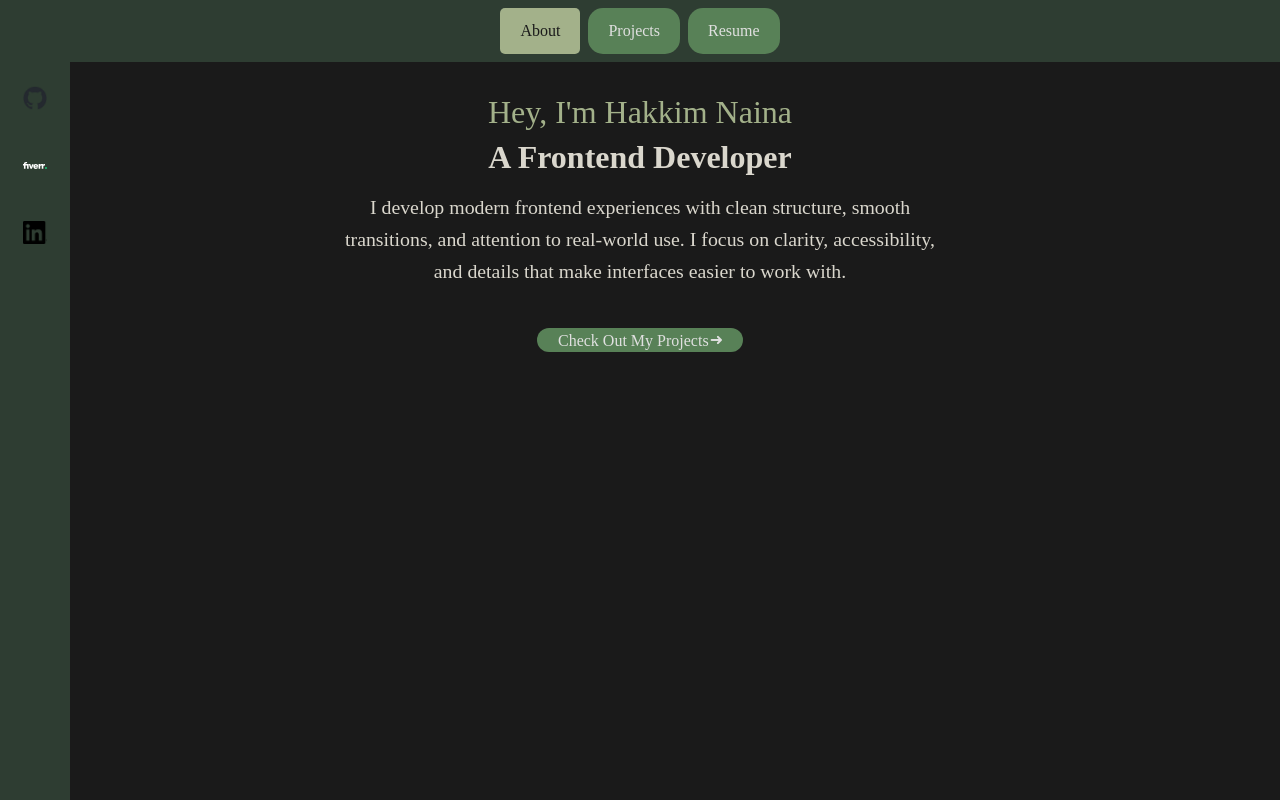
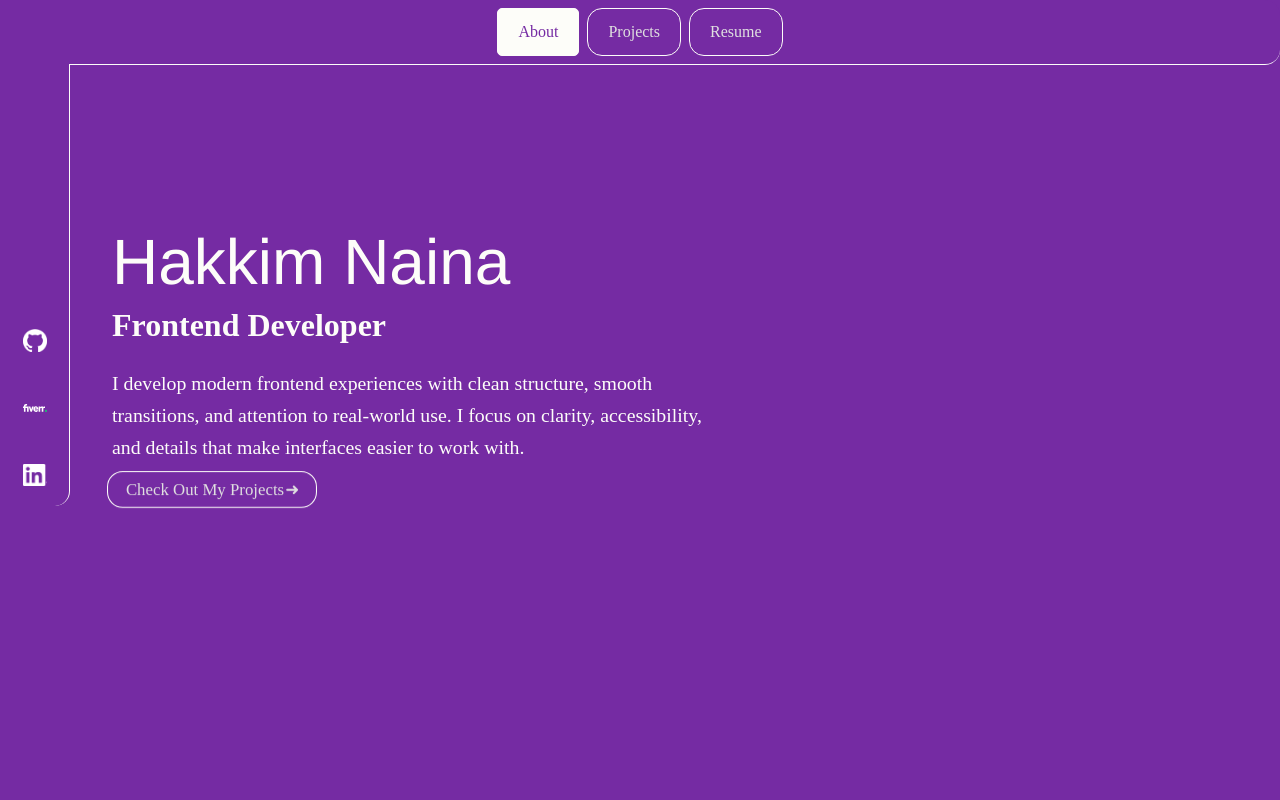
Before and after one commit to HakkimRN/portfolio, a React (Vite) app: page / in a window 1280 px wide. Built offline with nearby package versions, Linux system fonts and the light colour scheme.

Commit message:
WCAG standard 1

```diff
--- a/src/components/About.jsx
+++ b/src/components/About.jsx
@@ -16,8 +16,8 @@ const About = () => {
   return (
     <>
       <div className="body">
-        <h3 className={step >= 1 ? "show" : ""}>Hey, I'm Hakkim Naina</h3>
-        <h4 className={step >= 2 ? "show" : ""}>A Frontend Developer</h4>
+        <h3 className={step >= 1 ? "show" : ""}>Hakkim Naina</h3>
+        <h4 className={step >= 2 ? "show" : ""}>Frontend Developer</h4>
         <p className={step >= 3 ? "show" : ""}>
           I develop modern frontend experiences with clean structure, smooth
           transitions, and attention to real-world use. I focus on clarity,
--- a/src/components/Sidebar.jsx
+++ b/src/components/Sidebar.jsx
@@ -1,7 +1,7 @@
 import React from "react";
 import { Link } from "react-router-dom";
-import GITHUB_URL from "../assets/github-mark.png";
-import LINKEDIN_URL from "../assets/inBug-Black.png";
+import GITHUB_URL from "../assets/github-mark-white.png";
+import LINKEDIN_URL from "../assets/inBug-White.png";
 import FIVERR_URL from "../assets/FVRR_BIG.D.svg";
 
 const Sidebar = () => {
--- a/src/index.css
+++ b/src/index.css
@@ -1,5 +1,5 @@
 body {
-    background: #1A1A1A;
+    background: color(display-p3 0.425 0.188 0.618);
     overflow-x: hidden;
 }
 
@@ -10,15 +10,20 @@ body {
 }
 
 .body {
-    text-align: center;
-    margin-top: 2rem;
+    display: flex;
+    flex-direction: column;
+    align-items: flex-start;
+    justify-content: center;
+    color: color(display-p3 0.992 0.993 0.977);
+    margin-top: 10rem;
+    padding-left: 7rem;
     perspective: 800px;
 }
 
 .body h3 {
-    font-size: 2rem;
+    font-size: 4rem;
+    font-family: 'Franklin Gothic Medium', 'Arial Narrow', Arial, sans-serif;
     font-weight: 400;
-    color: #A3B18A;
     margin-bottom: 0.5rem;
     text-align: center;
     opacity: 0;
@@ -34,7 +39,6 @@ body {
 .body h4 {
     font-size: 2rem;
     font-weight: 600;
-    color: #DAD7CD;
     margin-bottom: 1rem;
     text-align: center;
     opacity: 0;
@@ -51,9 +55,8 @@ body {
     font-size: 1.24rem;
     line-height: 1.6;
     max-width: 600px;
-    margin: 0 auto 2rem auto;
-    color: #DAD7CD;
-    text-align: center;
+    margin: 0.5rem 0;
+    text-align: left;
     opacity: 0;
     transform: translateY(10px);
     transition: opacity 0.6s ease, transform 0.6s ease;
@@ -69,8 +72,10 @@ body {
     flex-direction: column;
     align-items: center;
     gap: 1rem;
-    margin-top: 100%;
-    border-radius: 10px;
+    margin-top:91%;
+    padding-top: 15.57rem;
+    border-right: 1px solid color(display-p3 0.992 0.993 0.977);
+    border-radius: 15px 0px;
 }
 
 .sidebar a {
@@ -92,7 +97,7 @@ body {
     top: -25%;
     transform: translateX(-50%);
     white-space: normal;
-    background: #A3B18A;
+    background: #E8E1EF;
     color: #1A1A1A;
     padding: 0.25rem 0.5rem;
     border-radius: 15px;
@@ -110,7 +115,7 @@ body {
     height: 100vh;
     left: 0;
     top: 0;
-    background: #2E3D32;
+    background: color(display-p3 0.425 0.188 0.618);
 }
 
 .logo {
@@ -119,14 +124,14 @@ body {
 }
 
 .button {
-    background-color: #588157;
+    background-color: color(display-p3 0.425 0.188 0.618);
     color: #E0E0E0;
     width: auto;
     max-width: 12.5rem;
     line-height: 40px;
     padding: 0.2rem 1.25rem;
     border-radius: 15px;
-    border: none;
+    border: 1px solid color(display-p3 0.992 0.993 0.977);
     text-align: center;
     text-decoration: none;
     transition: all 0.5s ease;
@@ -141,15 +146,17 @@ body {
 }
 
 .button:hover {
-    background-color: #A3B18A;
-    color: #1A1A1A;
+    background-color: color(display-p3 0.992 0.993 0.977);
+    color: color(display-p3 0.425 0.188 0.618);
+    font: bolder;
     box-shadow: 0 4px 6px rgba(0, 0, 0, 0.2);
     border-radius: 5px;
 }
 
 .button.active {
-    background-color: #A3B18A;
-    color: #1A1A1A;
+    background-color: color(display-p3 0.992 0.993 0.977);
+    color: color(display-p3 0.425 0.188 0.618);
+    font: bolder;
     border-radius: 5px;
     transition: all 0.4s cubic-bezier(0.4, 0, 0.2, 1);
 }
@@ -163,13 +170,13 @@ body {
 }
 
 .about-button {
-  background-color: #588157;
     color: #E0E0E0;
-  max-width: 12.5rem;
-  line-height: 40px;
-  padding: 0.2rem 1.25rem;
+    max-width: 12.7rem;
+    line-height: 1.563rem;
+    padding: 0.2rem 1rem;
+    /* margin-left: 0.5rem; */
     border-radius: 15px;
-  border: none;
+    border: 1px solid color(display-p3 0.992 0.993 0.977);
     text-align: center;
     text-decoration: none;
     opacity: 0;
@@ -185,8 +192,10 @@ body {
 }
 
 .about-button:hover {
-  background-color: #A3B18A;
-  color: #1A1A1A;
+    background-color: color(display-p3 0.992 0.993 0.977);
+    color: color(display-p3 0.425 0.188 0.618);
+    font: bolder;
+    margin-left: 0.5rem;
     box-shadow: 0 4px 6px rgba(0, 0, 0, 0.2);
     border-radius: 5px;
     transform: translateZ(10px) scale(1.05) translateY(-3px);
@@ -206,7 +215,9 @@ body {
 
 .nav {
     display: flex;
-    background-color: #2E3D32;
+    background-color: color(display-p3 0.425 0.188 0.618);
+    border-bottom: 1px solid color(display-p3 0.992 0.993 0.977);
+    border-radius: 15px;
     flex-wrap: wrap;
     justify-content: center;
     gap: 0.5rem;
@@ -218,6 +229,8 @@ body {
     .nav {
         flex-direction: column;
         align-items: center;
+        border-bottom-left-radius: 15px 15px;
+        border-bottom-right-radius: 15px 15px;
     }
 
     .button {
@@ -227,7 +240,9 @@ body {
     }
 
     .body {
-        text-align: center;
+        text-align: left;
+        padding-bottom: 5rem;
+        padding-left: 1rem;
     }
 
     .body h3 {
@@ -242,7 +257,7 @@ body {
         width: auto;
         height: auto;
         background: none;
-        position: static;
+        position: relative;
     }
 
     .sidebar {
@@ -251,7 +266,8 @@ body {
         position: fixed;
         bottom: 0;
         width: 100%;
-        background: #1A1A1A;
+        height: 8%;
+        background: #194a7a;
         padding: 0.5rem;
     }
 }
```
Lines whose indentation alone changed are shown as unchanged.
